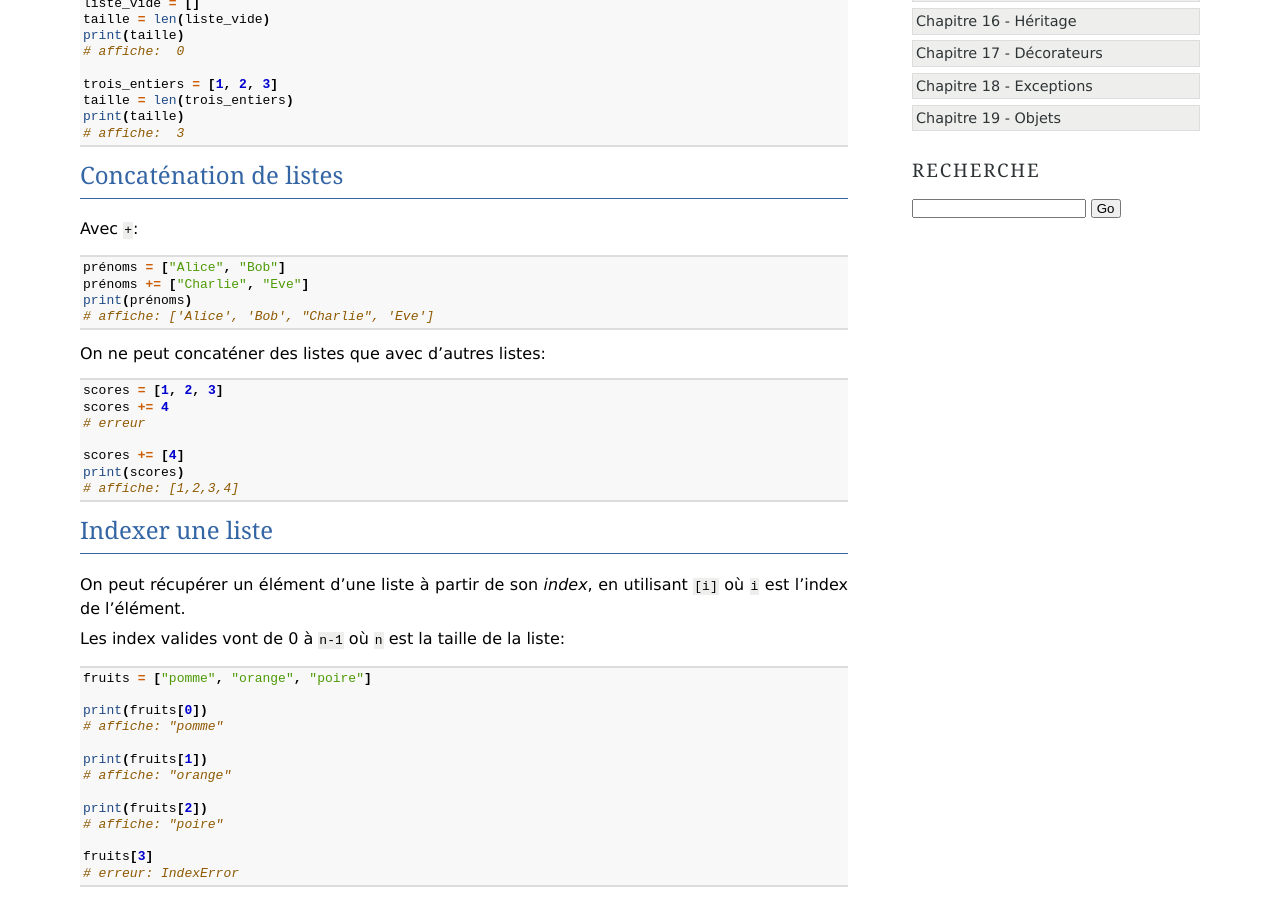
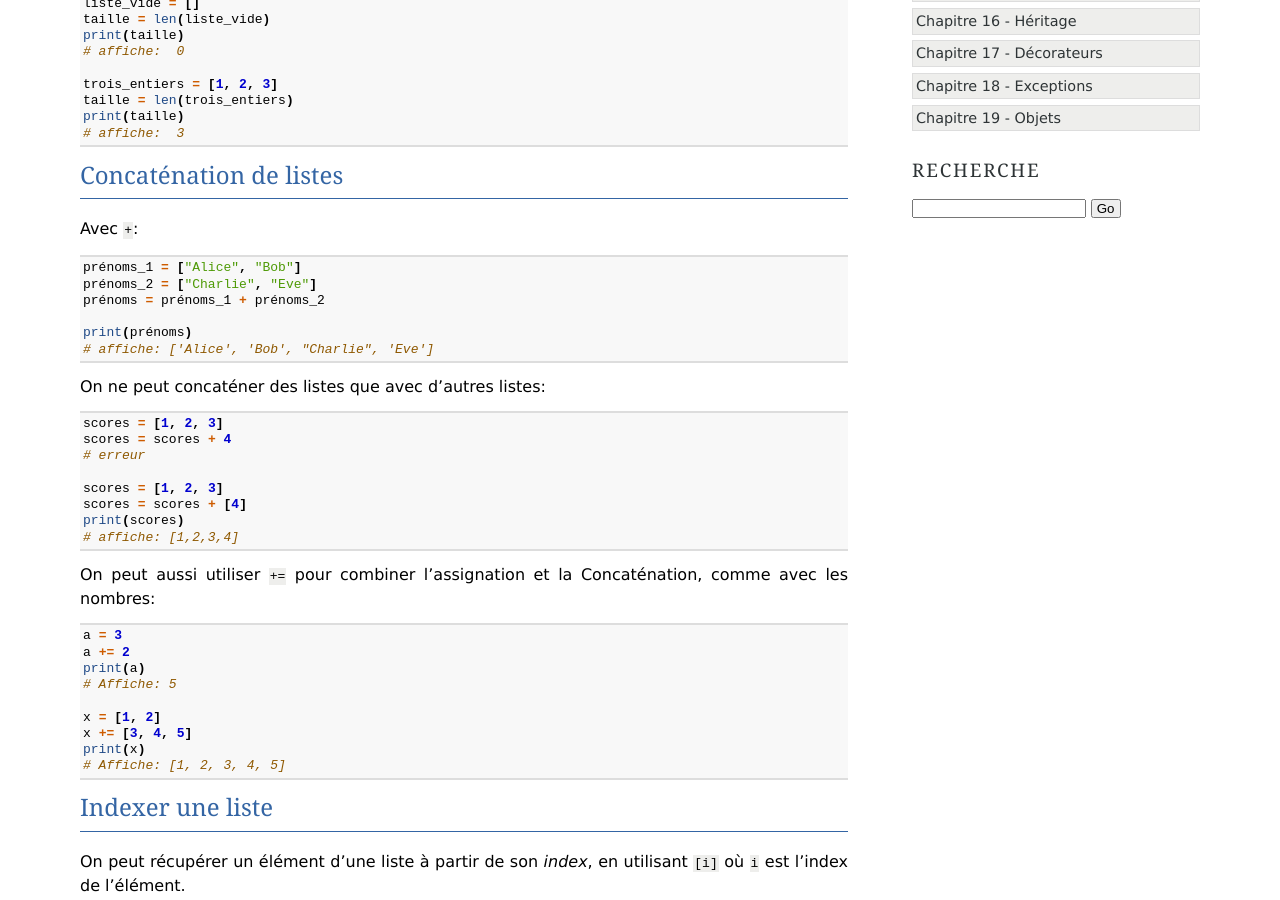
Before and after one commit to gruiick/cours-python, a Sphinx documentation site: the page built from cours/source/06-listes/01-bases.rst, in a window 1280 px wide and 900 px high, scrolled down 720 px. Built offline with Sphinx 7.4.7, drawn with Linux system fonts in a browser that asks for light colours.

Commit message:
Corrections suite au cours en ligne

```diff
--- a/cours/source/06-listes/01-bases.rst
+++ b/cours/source/06-listes/01-bases.rst
@@ -46,20 +46,36 @@ Concaténation de listes
 
 Avec ``+``::
 
-    prénoms = ["Alice", "Bob"]
-    prénoms += ["Charlie", "Eve"]
+    prénoms_1 = ["Alice", "Bob"]
+    prénoms_2 = ["Charlie", "Eve"]
+    prénoms = prénoms_1 + prénoms_2
+
     print(prénoms)
     # affiche: ['Alice', 'Bob', "Charlie", 'Eve']
 
 On ne peut concaténer des listes que avec d'autres listes::
 
     scores = [1, 2, 3]
-    scores += 4
+    scores = scores + 4
     # erreur
 
-    scores += [4]
+    scores = [1, 2, 3]
+    scores = scores + [4]
     print(scores)
     # affiche: [1,2,3,4]
+
+On peut aussi utiliser ``+=`` pour combiner l'assignation et la Concaténation,
+comme avec les nombres::
+
+    a = 3
+    a += 2
+    print(a)
+    # Affiche: 5
+
+    x = [1, 2]
+    x += [3, 4, 5]
+    print(x)
+    # Affiche: [1, 2, 3, 4, 5]
 
 Indexer une liste
 ------------------
--- a/cours/source/06-listes/02-iteration.rst
+++ b/cours/source/06-listes/02-iteration.rst
@@ -4,7 +4,7 @@ Itération
 Itérer sur les éléments d'une liste
 ------------------------------------
 
-Avec les mots-clés ``for`` et `` in``::
+Avec les mots-clés ``for`` et ``in``::
 
    prénoms = ["Alice", "Bob", "Charlie"]
    for prénom in prénoms:
--- a/cours/source/06-listes/05-exercice.rst
+++ b/cours/source/06-listes/05-exercice.rst
@@ -42,8 +42,8 @@ Consignes
 
 * À ce stade, vous devriez constater plusieurs problèmes:
 
-  * Au lieu d'avoir un mot au hasard, le mot à deviner est toujours "accord"
+  * Au lieu d'avoir un mot au hasard, le mot à deviner est toujours ``accord``
   * Au lieu d'afficher un indice, le code affiche une liste de tentatives
-  * Le jeu est impossible à gagner parce que la fonction `a_gagné` renvoie toujours False
+  * Le jeu est impossible à gagner parce que la fonction ``a_gagné`` renvoie toujours ``False``
 
 Le but de l'exercice est de corriger ces 3 problèmes.
--- a/cours/source/06-listes/index.rst
+++ b/cours/source/06-listes/index.rst
@@ -6,6 +6,6 @@ Chapitre 6 - Listes
 
    ./01-bases.rst
    ./02-iteration.rst
-   ./03-strings.rst
-   ./04-booléens.rst
+   ./03-booléens.rst
+   ./04-strings.rst
    ./05-exercice.rst
```
Also changed, not shown: other parts of cours/source/06-listes/02-iteration.rst (+2 -2 lines), cours/source/06-listes/03-booléens.rst (renamed from cours/source/06-listes/04-booléens.rst, +28 -6 lines), cours/source/06-listes/04-strings.rst (renamed from cours/source/06-listes/03-strings.rst, +13 -7 lines).
